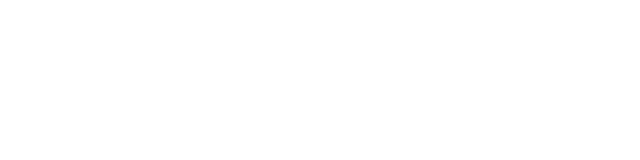
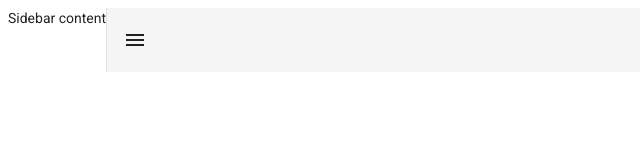
Before and after one commit to akhil888binoy/blog_app_angular, an Angular app: page /home in a window 1280 px wide. Shown: the top 160 px of the page, without its empty margins (0-640 px from the left). Built offline with nearby package versions, Linux system fonts and the light colour scheme.

Commit message:
material

```diff
--- a/src/app/admin/home/home.component.html
+++ b/src/app/admin/home/home.component.html
@@ -1,5 +1,14 @@
 <mat-sidenav-container class="container">
-  <mat-sidenav #sidebar mode="side" opened="">
+  <mat-sidenav #sidebar mode="side" opened>
     Sidebar content
   </mat-sidenav>
+  <mat-sidenav-content>
+    <div class="content">
+      <div class="toolbar">
+        <mat-toolbar>
+          <mat-icon (click)="sidebar.toggle()">menu</mat-icon>
+        </mat-toolbar>
+      </div>
+    </div>
+  </mat-sidenav-content>
 </mat-sidenav-container>
```
